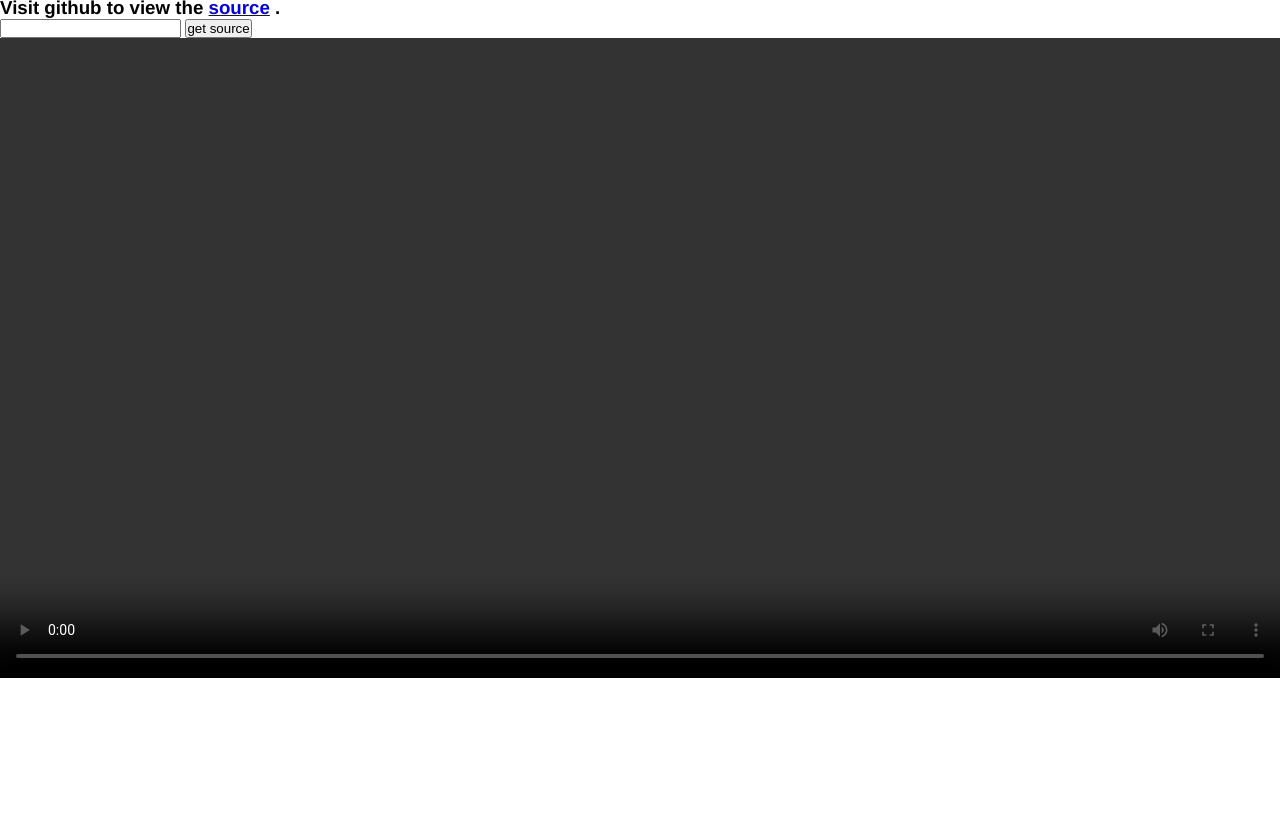
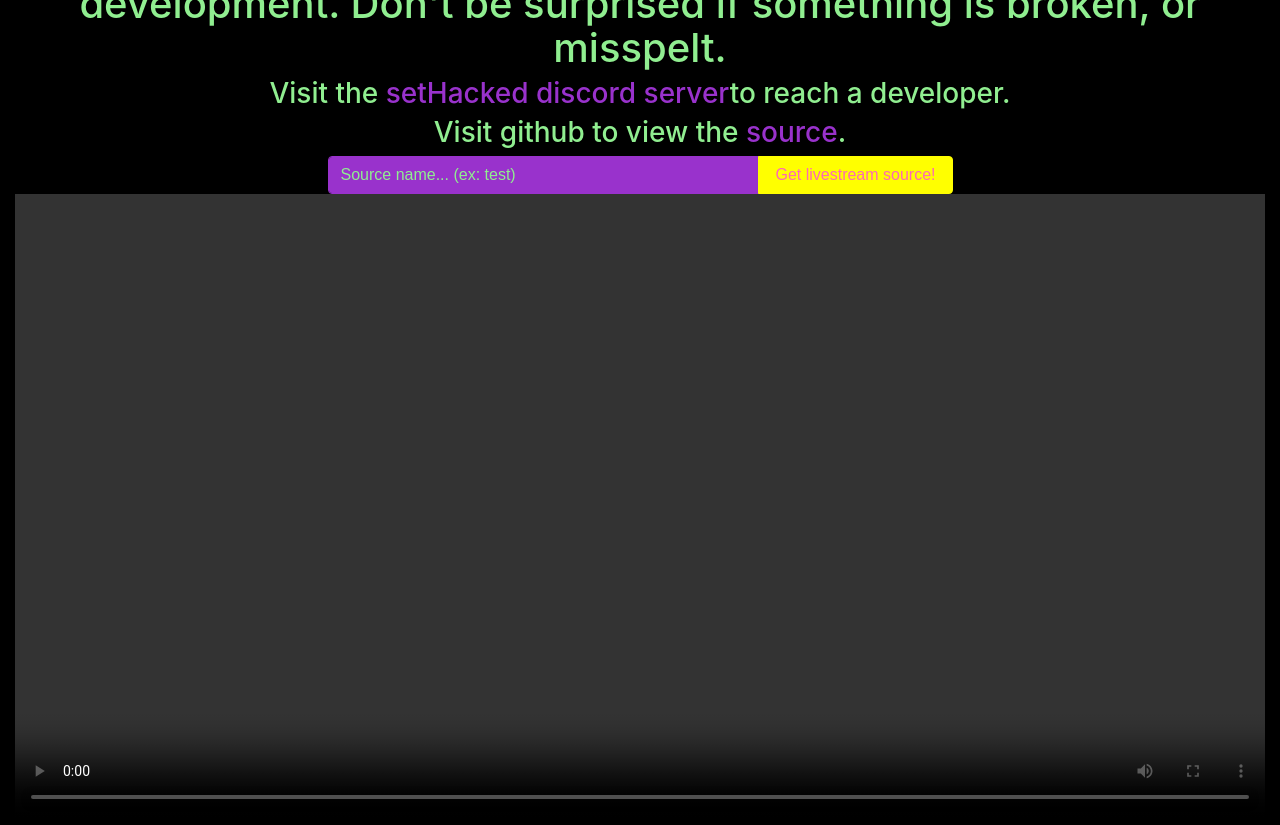
Before and after one commit to Spankyed/osls, a plain HTML site: page responses/index.html in a window 1280 px wide. Shown: the part 62-887 px from the top of the page. Before the commit the page ends 800 px from the top, so only its background shows below. Drawn offline with nearby package versions, Linux system fonts and the light colour scheme; a script that the page names is missing.

Commit message:
looks like dookie

```diff
--- a/responses/index.html
+++ b/responses/index.html
@@ -3,6 +3,7 @@
 
 <head>
     <title>Opensource Livestream</title>
+    <link rel="stylesheet" href="https://maxcdn.bootstrapcdn.com/bootstrap/4.0.0-alpha.6/css/bootstrap.min.css" integrity="sha384-rwoIResjU2yc3z8GV/NPeZWAv56rSmLldC3R/AZzGRnGxQQKnKkoFVhFQhNUwEyJ" crossorigin="anonymous">
     <style type="text/css">
     * {
         margin: 0;
@@ -10,27 +11,69 @@
     }
 
     body {
-        font-family: "Helvetica Neue", Helvetica, Arial, sans-serif;
+        color: lightgreen;
+        background-color: black;
+        text-align: center;
     }
+
+    .form-control {
+        background-color: #9932CC;
+        border-color: #9932CC;
+        color: lightgreen;
+    }
+
+    .form-control::placeholder {
+        color: lightgreen;
+    }
+
+    .form-control:focus {
+        background-color: lightgreen;
+        border-color: lightgreen;
+        color: #9932CC;
+    }
+
+    .btn {
+        border-color: yellow;
+        background-color: yellow;
+        color: hotpink;
+    }
+
+    .btn:hover {
+        border-color: yellow;
+        background-color: yellow;
+        color: hotpink;
+    }
+
+    a {
+        color: #9932CC;
+    }
+
+    a:hover {
+        color: hotpink;
+    }
+
     </style>
 </head>
 
 <body>
-    <h1>Welcome, opensourcelivestream.com is currently under development.</h1>
-    <h3>
-Visit the <a href="https://discord.gg/RRHvYUe">setHacked discord server</a>
-to reach a developer.
-</h3>
-    <h3>
-Visit github to view the <a href="https://github.com/anticlergygang/osls">source</a>
-.
-</h3>
-    <span>
-<input type="text" name="srcName" id="srcName">
-<button id="srcButton">get source</button>
-</span>
-    <video id="video" width="100%" autoplay controls></video>
-    <script src="https://cdn.jsdelivr.net/npm/hls.js@latest"></script>
+    <div class="container-fluid">
+        <h1>Welcome, <a href="https://opensourcelivestream.com">opensourcelivestream.com</a> is currently under development. Don't be surprised if something is broken, or misspelt.</h1>
+        <h3> Visit the <a href="https://discord.gg/RRHvYUe">setHacked discord server</a>to reach a developer.</h3>
+        <h3> Visit github to view the <a href="https://github.com/anticlergygang/osls">source</a>.</h3>
+        <div class="row no-gutters">
+            <div class="col"></div>
+            <div class="col-6">
+                <div class="input-group">
+                    <input type="text" class="form-control" placeholder="Source name... (ex: test)" aria-label="Source name..." id="srcName">
+                    <span class="input-group-btn">
+                    <button class="btn btn-secondary" type="button" id="srcButton">Get livestream source!</button>
+                </span>
+                </div>
+            </div>
+            <div class="col"></div>
+        </div>
+        <video id="video" width="100%" autoplay controls></video>
+    </div>
     <script>
     let video = document.getElementById('video');
     let srcButton = document.getElementById('srcButton');
@@ -48,6 +91,10 @@ Visit github to view the <a href="https://github.com/anticlergygang/osls">source
         }
     }
     </script>
+    <script src="https://cdn.jsdelivr.net/npm/hls.js@latest"></script>
+    <script src="https://code.jquery.com/jquery-3.1.1.slim.min.js" integrity="sha384-A7FZj7v+d/sdmMqp/nOQwliLvUsJfDHW+k9Omg/a/EheAdgtzNs3hpfag6Ed950n" crossorigin="anonymous"></script>
+    <script src="https://cdnjs.cloudflare.com/ajax/libs/tether/1.4.0/js/tether.min.js" integrity="sha384-DztdAPBWPRXSA/3eYEEUWrWCy7G5KFbe8fFjk5JAIxUYHKkDx6Qin1DkWx51bBrb" crossorigin="anonymous"></script>
+    <script src="https://maxcdn.bootstrapcdn.com/bootstrap/4.0.0-alpha.6/js/bootstrap.min.js" integrity="sha384-vBWWzlZJ8ea9aCX4pEW3rVHjgjt7zpkNpZk+02D9phzyeVkE+jo0ieGizqPLForn" crossorigin="anonymous"></script>
 </body>
 
 </html>
```
